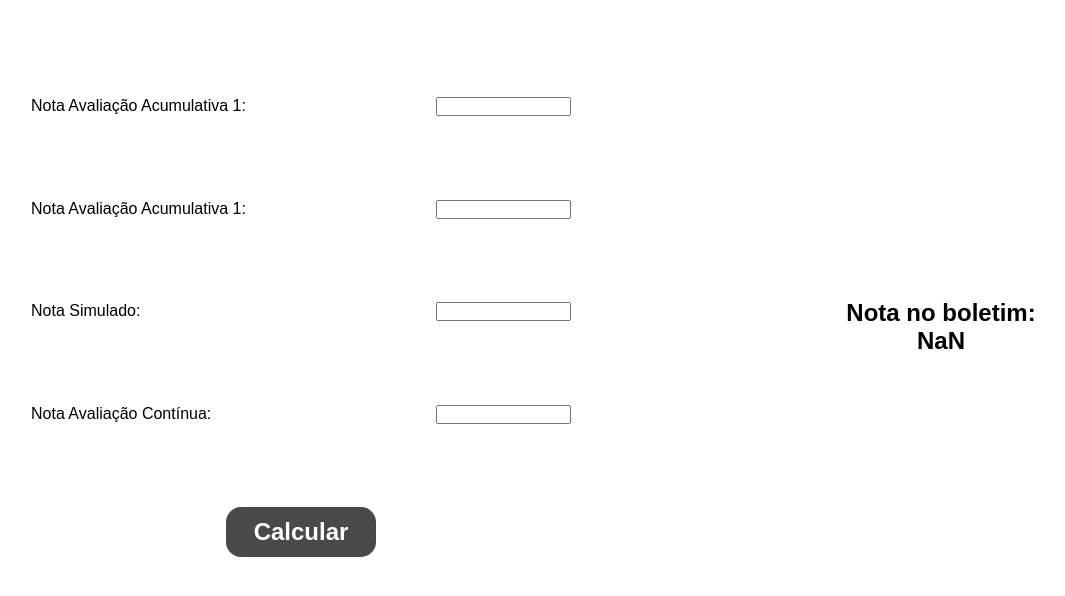
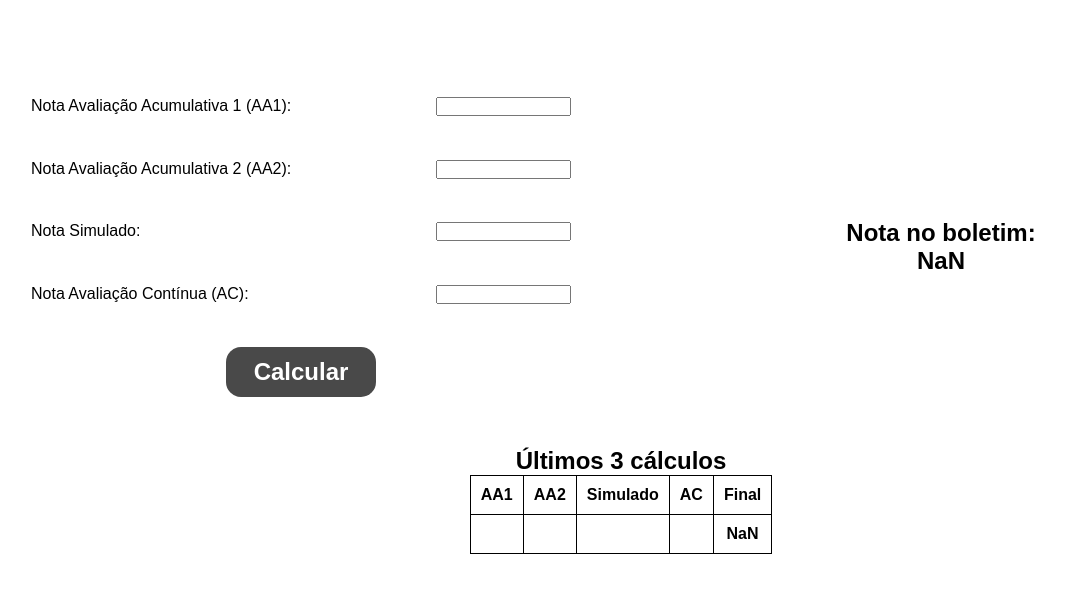
Before and after one commit to SilvaIgorDosSantos/simulador-notas, a plain HTML site: page index.html in a window 1280 px wide. Both pictures are taken after a click on the element "Calcular". Shown: the part 40-636 px from the top of the page, without its empty margins (19-1084 px from the left). Drawn offline with Linux system fonts and the light colour scheme.

Commit message:
Add table to get localStorage data

```diff
--- a/css/index.css
+++ b/css/index.css
@@ -6,7 +6,7 @@
 }
 
 .container {
-    height: 70vh;
+    height: 50vh;
     width: 100vw;
     padding-top: 100px;
     display: flex;
@@ -66,3 +66,22 @@ h1 {
     justify-content: center;
     align-items: center;
 }
+
+.table {
+    padding-top: 50px;
+    display: flex;
+    flex-direction: column;
+    align-items: center;
+}
+
+table, td, th {
+    border: 1px black solid;
+}
+
+table {
+    border-collapse: collapse;
+}
+
+td, th {
+    padding: 10px;
+}
--- a/index.html
+++ b/index.html
@@ -13,11 +13,11 @@
     <div class="container">
         <div class="notas">
             <div class="entrada-notas">
-                <p>Nota Avaliação Acumulativa 1:</p>
+                <p>Nota Avaliação Acumulativa 1 (AA1):</p>
                 <input type="number" id="aa1" min="0" max="10">
             </div>
             <div class="entrada-notas">
-                <p>Nota Avaliação Acumulativa 1:</p>
+                <p>Nota Avaliação Acumulativa 2 (AA2):</p>
                 <input type="number" id="aa2" min="0" max="10">
             </div>
             <div class="entrada-notas">
@@ -25,7 +25,7 @@
                 <input type="number" id="s" min="0" max="10">
             </div>
             <div class="entrada-notas">
-                <p>Nota Avaliação Contínua:</p>
+                <p>Nota Avaliação Contínua (AC):</p>
                 <input type="number" id="ac" min="0" max="10">
             </div>
 
@@ -38,5 +38,22 @@
             <h2 id="nota-boletim">0</h2>
         </div>
     </div>
+    <div class="table">
+        <h2>Últimos 3 cálculos</h2>
+
+        <table>
+            <thead>
+                <tr>
+                    <th>AA1</th>
+                    <th>AA2</th>
+                    <th>Simulado</th>
+                    <th>AC</th>
+                    <th>Final</th>
+                </tr>
+            </thead>
+            <tbody>
+            </tbody>
+        </table>
+    </div>
 </body>
 </html>
--- a/js/index.js
+++ b/js/index.js
@@ -1,3 +1,5 @@
+const saves = ["save1", "save2", "save3"];
+
 document.addEventListener("DOMContentLoaded", function() {
     let aa1 = document.querySelector("#aa1");
     let aa2 = document.querySelector("#aa2");
@@ -15,7 +17,80 @@ document.addEventListener("DOMContentLoaded", function() {
             0.3*parseFloat(s.value) +
             0.2*parseFloat(ac.value)
         );
+        nota = nota.toFixed(2);
+        boletim.innerText = nota;
 
-        boletim.innerText = nota;
+        saveToLocalStorage(aa1.value, aa2.value, s.value, ac.value, nota);
+        updateTable();
     }
+
+    updateTable();
 });
+
+function updateTable() {
+    let salvos = [];
+    let tbody = document.querySelector("tbody");
+    tbody.innerHTML = "";
+
+    salvos.push(getSavedData(saves[0]));
+    salvos.push(getSavedData(saves[1]));
+    salvos.push(getSavedData(saves[2]));
+
+    salvos.filter(element => element !== null).forEach((element) => {
+        let tr = document.createElement("tr");
+
+        tr.innerHTML = `
+            <th>${element.aa1}</th>
+            <th>${element.aa2}</th>
+            <th>${element.s}</th>
+            <th>${element.ac}</th>
+            <th>${element.nf}</th>
+        `;
+        tbody.innerHTML = tr.innerHTML + tbody.innerHTML;
+    });
+}
+
+function getSavedData(save) {
+    if(localStorage.getItem(save) !== null) {
+        return ({
+            aa1:localStorage.getItem(`${save}_aa1`),
+            aa2:localStorage.getItem(`${save}_aa2`),
+            s:localStorage.getItem(`${save}_s`),
+            ac:localStorage.getItem(`${save}_ac`),
+            nf:localStorage.getItem(`${save}_nf`)
+        });
+    }
+    else {
+        return null;
+    }
+}
+
+function saveToLocalStorage(aa1, aa2, s, ac, nf) {
+    if(localStorage.getItem(saves[0]) === null) {
+        saveData(aa1, aa2, s, ac, nf, saves[0]);
+        return;
+    }
+    if(localStorage.getItem(saves[1]) === null) {
+        saveData(aa1, aa2, s, ac, nf, saves[1]);
+        return;
+    }
+    if(localStorage.getItem(saves[2]) === null) {
+        saveData(aa1, aa2, s, ac, nf, saves[2]);
+        return;
+    }
+
+    let s2 = getSavedData(saves[1]);
+    let s3 = getSavedData(saves[2]);
+    saveData(s2.aa1, s2.aa2, s2.s, s2.ac, s2.nf, saves[0]);
+    saveData(s3.aa1, s3.aa2, s3.s, s3.ac, s3.nf, saves[1]);
+    saveData(aa1, aa2, s, ac, nf, saves[2]);
+}
+
+function saveData(aa1, aa2, s, ac, nf, save) {
+    localStorage.setItem(save, true);
+    localStorage.setItem(`${save}_aa1`, aa1);
+    localStorage.setItem(`${save}_aa2`, aa2);
+    localStorage.setItem(`${save}_s`, s);
+    localStorage.setItem(`${save}_ac`, ac);
+    localStorage.setItem(`${save}_nf`, nf);
+}
```
